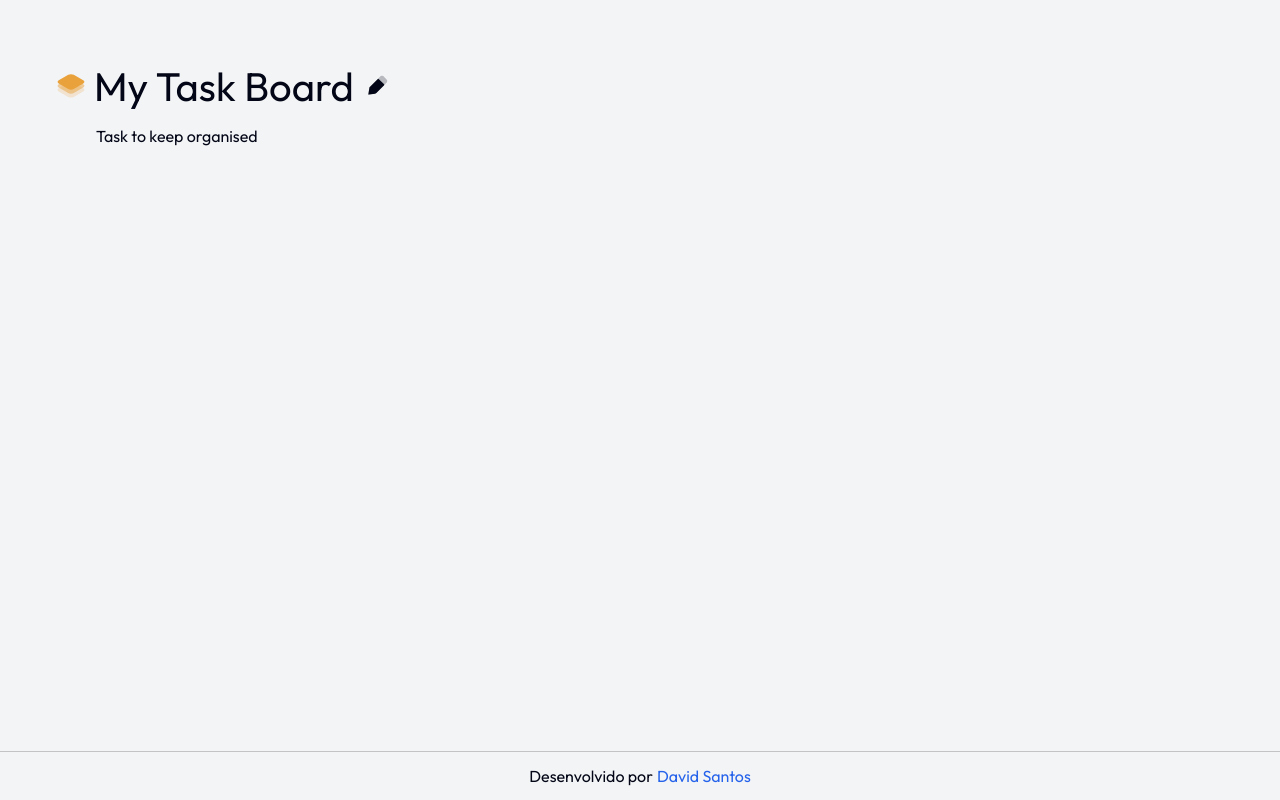
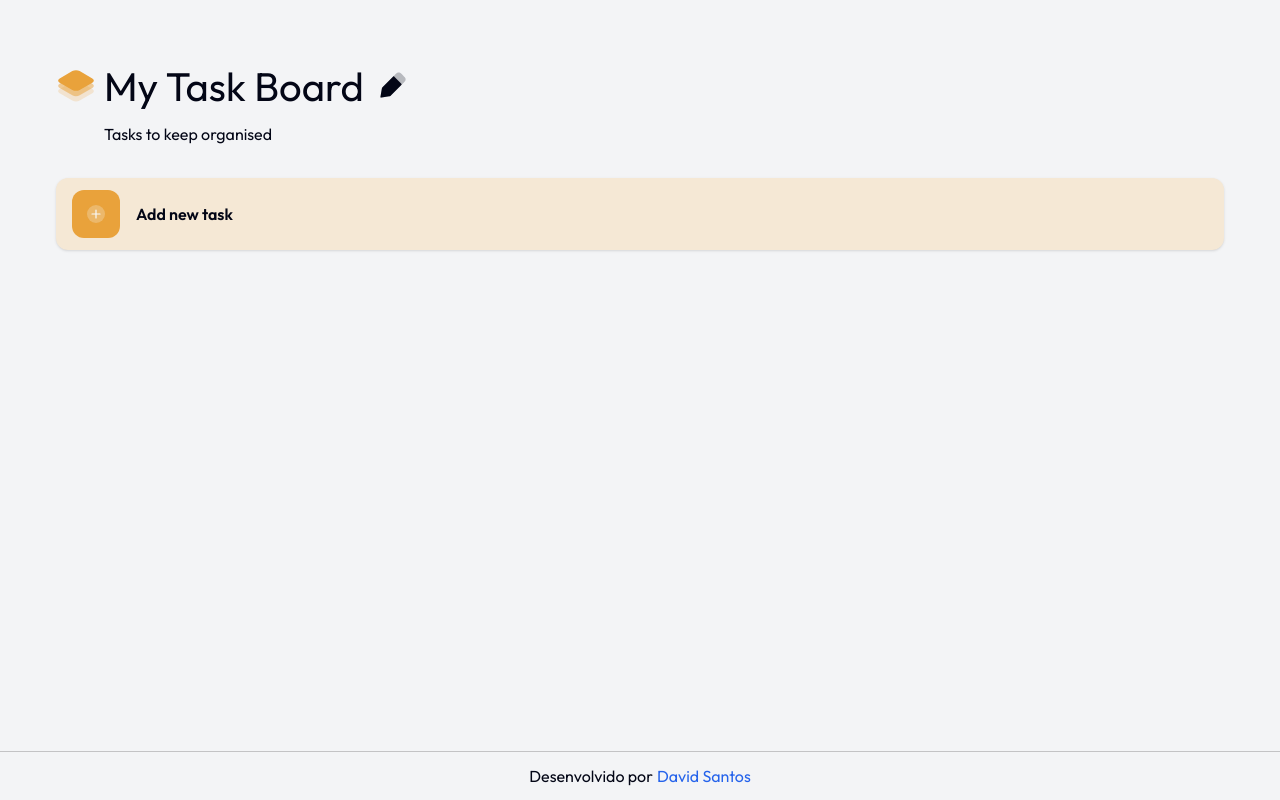
Before and after one commit to DavidSntdev/tarefas-hub, a Next.js app: page / in a window 1280 px wide. Built offline with nearby package versions, Linux system fonts and the light colour scheme.

Commit message:
Design completo

```diff
--- a/app/components/common/tituloPrincipal.tsx
+++ b/app/components/common/tituloPrincipal.tsx
@@ -9,13 +9,13 @@
 
 export default function TituloPrincipal(props: TituloProps) {
   return (
-    <div className="flex flex-col gap-2">
+    <div className="flex flex-col gap-[6px]">
       <div className="flex items-center gap-2">
-        <Image src={props.icone1} alt={props.titulo} width={30} height={30} />
+        <Image src={props.icone1} alt={props.titulo} width={40} height={40} />
         <h1 className="text-title">{props.titulo}</h1>
-        <Image src={props.icone2} alt={props.titulo} width={30} height={30} />
+        <Image src={props.icone2} alt={props.titulo} width={40} height={40} />
       </div>
-      <p className="pl-10">{props.subtitulo}</p>
+      <p className="pl-12">{props.subtitulo}</p>
     </div>
   );
 }
--- /dev/null
+++ b/app/components/conteudo/buttonstask/addnewtask.tsx
@@ -0,0 +1,19 @@
+import { siteConfig } from "@/app/config/siteConfig";
+import { Button } from "@/components/ui/button";
+import Image from "next/image";
+
+export default function AddNewTask() {
+  return (
+    <Button className="w-full rounded-xl items-center justify-start py-9 bg-creme text-base text-[#030616] font-semibold hover:bg-creme/70 flex gap-4">
+      <div className="bg-laranja p-3 rounded-xl hover:bg-laranja/70">
+        <Image
+          src={siteConfig.task.add.icon}
+          alt={siteConfig.task.add.text}
+          width={24}
+          height={24}
+        />
+      </div>
+      {siteConfig.task.add.text}
+    </Button>
+  );
+}
--- a/app/components/conteudo/conteudo.tsx
+++ b/app/components/conteudo/conteudo.tsx
@@ -1,16 +1,12 @@
-import { siteConfig } from "@/app/config/siteConfig";
 import ConteudoLayout from "../layouts/conteudoLayout";
-import TituloPrincipal from "../common/tituloPrincipal";
+import Header from "./header/header";
+import AddNewTask from "./buttonstask/addnewtask";
 
 export default function Conteudo() {
   return (
-    <ConteudoLayout className="p-14">
-      <TituloPrincipal
-        titulo={siteConfig.header.titulo}
-        subtitulo={siteConfig.header.subtitulo}
-        icone1={siteConfig.header.icone1}
-        icone2={siteConfig.header.icone2}
-      />
+    <ConteudoLayout className="p-14 flex flex-col gap-8">
+      <Header />
+      <AddNewTask />
     </ConteudoLayout>
   );
 }
--- /dev/null
+++ b/app/components/conteudo/header/header.tsx
@@ -0,0 +1,13 @@
+import { siteConfig } from "@/app/config/siteConfig";
+import TituloPrincipal from "../../common/tituloPrincipal";
+
+export default function Header() {
+  return (
+    <TituloPrincipal
+      titulo={siteConfig.header.titulo}
+      subtitulo={siteConfig.header.subtitulo}
+      icone1={siteConfig.header.icone1}
+      icone2={siteConfig.header.icone2}
+    />
+  );
+}
--- a/app/config/siteConfig.ts
+++ b/app/config/siteConfig.ts
@@ -2,7 +2,13 @@
   header: {
     icone1: "/icons/Logo.svg",
     titulo: "My Task Board",
-    subtitulo: "Task to keep organised",
+    subtitulo: "Tasks to keep organised",
     icone2: "/icons/Edit_duotone.svg",
   },
+  task: {
+    add: {
+      text: "Add new task",
+      icon: "/icons/Add_round_duotone.svg",
+    },
+  },
 };
--- /dev/null
+++ b/app/config/tasks.ts
@@ -0,0 +1,12 @@
+export const tasks = {
+  task1: {
+    title: "Task in Progress",
+    description: "",
+  },
+  task2: {
+    title: "Task 2",
+  },
+  task3: {
+    title: "Task 3",
+  },
+};
--- a/app/layout.tsx
+++ b/app/layout.tsx
@@ -14,10 +14,12 @@
 }>) {
   return (
     <html lang="pt-br">
-      <link
-        href="https://fonts.googleapis.com/css2?family=Outfit:wght@100..900&display=swap"
-        rel="stylesheet"
-      ></link>
+      <head>
+        <link
+          href="https://fonts.googleapis.com/css2?family=Outfit:wght@100..900&display=swap"
+          rel="stylesheet"
+        ></link>
+      </head>
       <body className={`antialiased bg-cinzaClaro`}>{children}</body>
     </html>
   );
--- /dev/null
+++ b/components/ui/button.tsx
@@ -0,0 +1,57 @@
+import * as React from "react"
+import { Slot } from "@radix-ui/react-slot"
+import { cva, type VariantProps } from "class-variance-authority"
+
+import { cn } from "@/lib/utils"
+
+const buttonVariants = cva(
+  "inline-flex items-center justify-center whitespace-nowrap rounded-md text-sm font-medium transition-colors focus-visible:outline-none focus-visible:ring-1 focus-visible:ring-ring disabled:pointer-events-none disabled:opacity-50",
+  {
+    variants: {
+      variant: {
+        default:
+          "bg-primary text-primary-foreground shadow hover:bg-primary/90",
+        destructive:
+          "bg-destructive text-destructive-foreground shadow-sm hover:bg-destructive/90",
+        outline:
+          "border border-input bg-background shadow-sm hover:bg-accent hover:text-accent-foreground",
+        secondary:
+          "bg-secondary text-secondary-foreground shadow-sm hover:bg-secondary/80",
+        ghost: "hover:bg-accent hover:text-accent-foreground",
+        link: "text-primary underline-offset-4 hover:underline",
+      },
+      size: {
+        default: "h-9 px-4 py-2",
+        sm: "h-8 rounded-md px-3 text-xs",
+        lg: "h-10 rounded-md px-8",
+        icon: "h-9 w-9",
+      },
+    },
+    defaultVariants: {
+      variant: "default",
+      size: "default",
+    },
+  }
+)
+
+export interface ButtonProps
+  extends React.ButtonHTMLAttributes<HTMLButtonElement>,
+    VariantProps<typeof buttonVariants> {
+  asChild?: boolean
+}
+
+const Button = React.forwardRef<HTMLButtonElement, ButtonProps>(
+  ({ className, variant, size, asChild = false, ...props }, ref) => {
+    const Comp = asChild ? Slot : "button"
+    return (
+      <Comp
+        className={cn(buttonVariants({ variant, size, className }))}
+        ref={ref}
+        {...props}
+      />
+    )
+  }
+)
+Button.displayName = "Button"
+
+export { Button, buttonVariants }
--- a/package.json
+++ b/package.json
@@ -10,6 +10,7 @@
   },
   "dependencies": {
     "@radix-ui/react-icons": "^1.3.0",
+    "@radix-ui/react-slot": "^1.1.0",
     "class-variance-authority": "^0.7.0",
     "clsx": "^2.1.1",
     "lucide-react": "^0.451.0",
```
Also changed, not shown: 1 other file (tests, documents, lock files or other folders).
